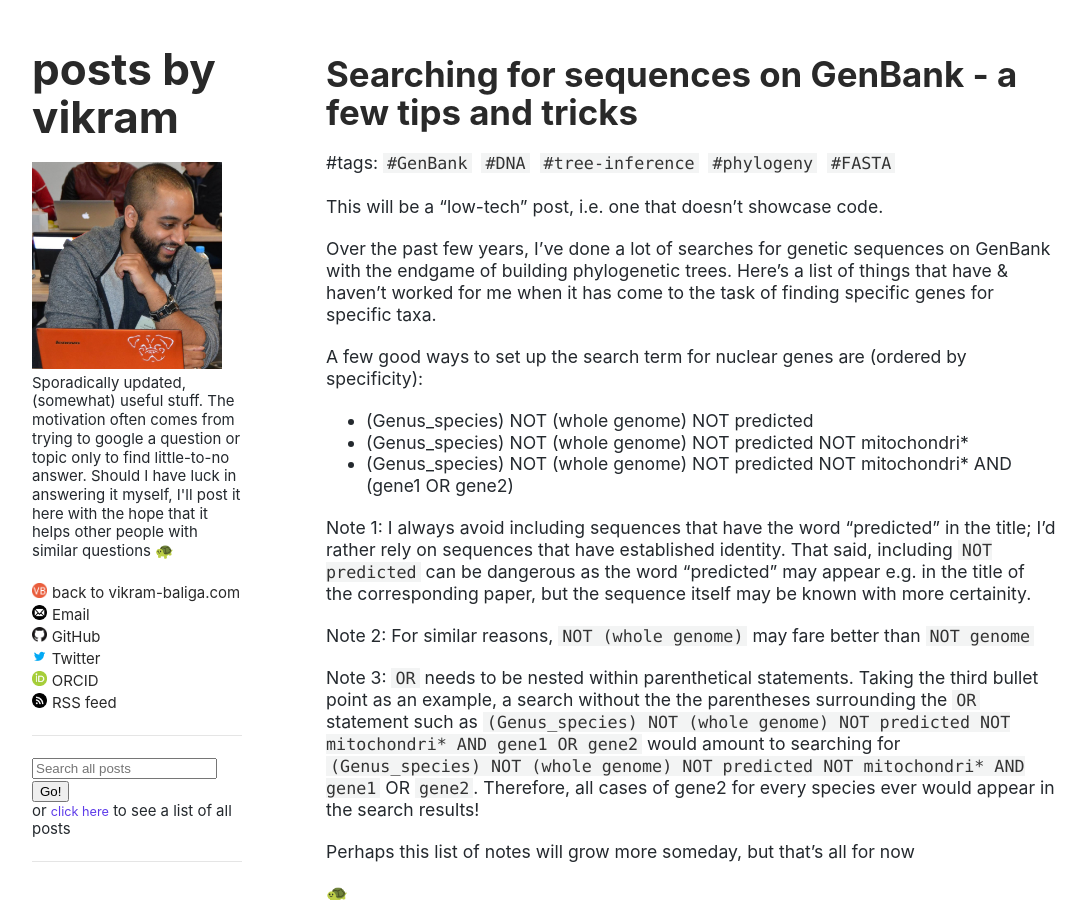
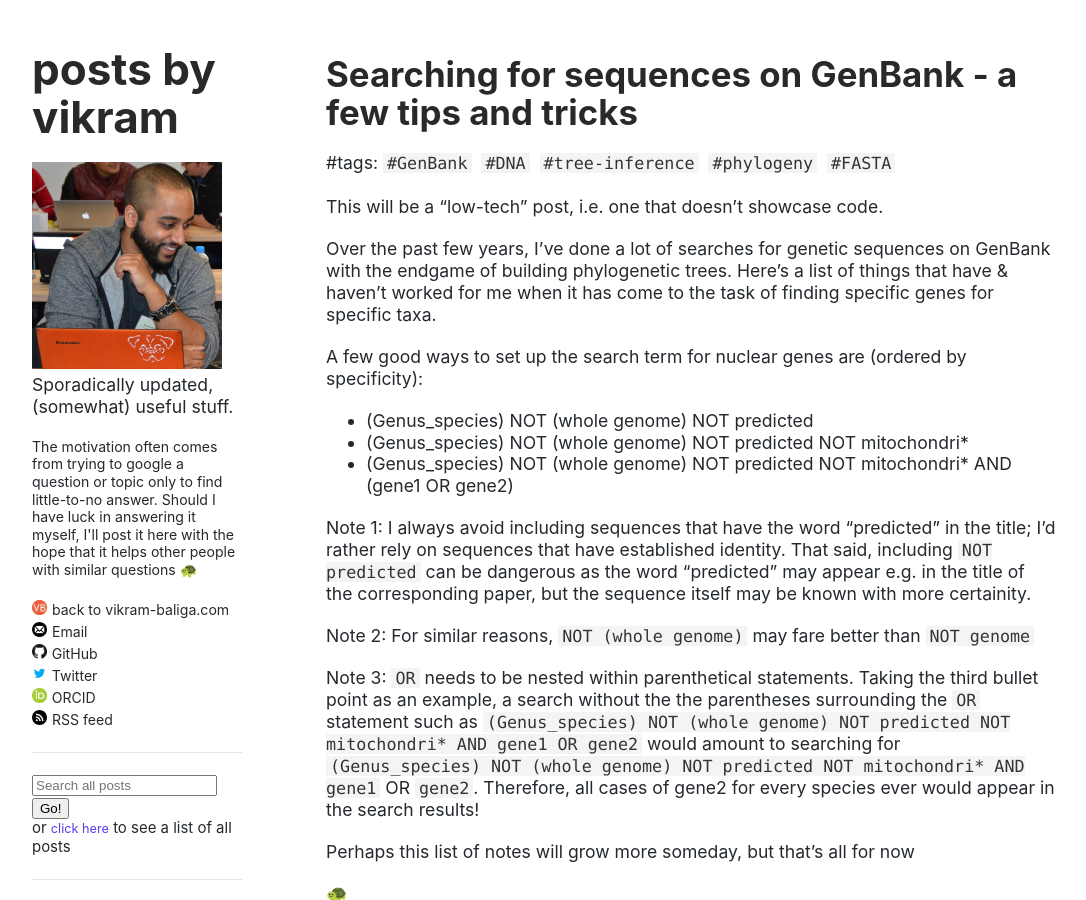
Before and after one commit to vbaliga/vbaliga.github.io, a Jekyll site: the page built from index.html, in a window 1280 px wide and 900 px high. Shown: the whole window, without its empty margins (96-1182 px from the left). Built offline with Jekyll 4.4.1, drawn with Linux system fonts in a browser that asks for light colours; a script that is not in the unit is left out; comment, search, counter and statistics services are not loaded.

Commit message:
break up description and make header fonts 0.8em

```diff
--- a/_layouts/default.html
+++ b/_layouts/default.html
@@ -18,19 +18,21 @@
 
         <a href="https://vbaliga.github.io/"><img src="/images/vikram_baliga.jpg" style="width:190px; height:207px" title="vikram-baliga" alt="vbaliga.github.io"></a>
 
-        <p style="font-size:0.85em;">Sporadically updated, (somewhat) useful stuff. The motivation often comes from trying to google a question or topic only to find little-to-no answer. Should I have luck in answering it myself, I'll post it here with the hope that it helps other people with similar questions 🐢</p>
+        <p>Sporadically updated, (somewhat) useful stuff.</p>
 
-        <p class="view" style="margin: 0; padding-top:15; padding-right:15;"><a href="https://www.vikram-baliga.com/"><img src="/images/vb32.png" style="width:15px; height:15px" title="vikram-baliga.com" alt="vikram-baliga.com"></a> <a style="font-size:0.85em;href="https://www.vikram-baliga.com/">back to vikram-baliga.com</a></p>
+        <p style="font-size:0.80em;">The motivation often comes from trying to google a question or topic only to find little-to-no answer. Should I have luck in answering it myself, I'll post it here with the hope that it helps other people with similar questions 🐢</p>
 
-        <p class="view" style="margin: 0; padding-top:15; padding-right:15;"><a href="mailto:vbaliga@zoology.ubc.ca"><img src="/images/email20.png" style="width:15px; height:15px" title="mailto:vbaliga@zoology.ubc.ca" alt="mailto:vbaliga@zoology.ubc.ca"></a> <a style="font-size:0.85em; href="mailto:vbaliga@zoology.ubc.ca">Email</a></p>
+        <p class="view" style="margin: 0; padding-top:15; padding-right:15;"><a href="https://www.vikram-baliga.com/"><img src="/images/vb32.png" style="width:15px; height:15px" title="vikram-baliga.com" alt="vikram-baliga.com"></a> <a style="font-size:0.80em;href="https://www.vikram-baliga.com/">back to vikram-baliga.com</a></p>
 
-        <p class="view" style="margin: 0; padding-top:15; padding-right:15;"><a href="https://github.com/vbaliga"><img src="/images/GitHub-Mark-64px.png" style="width:15px; height:15px" title="github.com/vbaliga" alt="github.com/vbaliga"> <a style="font-size:0.85em; href="{{ site.github.owner_url }}">GitHub</a></p>
+        <p class="view" style="margin: 0; padding-top:15; padding-right:15;"><a href="mailto:vbaliga@zoology.ubc.ca"><img src="/images/email20.png" style="width:15px; height:15px" title="mailto:vbaliga@zoology.ubc.ca" alt="mailto:vbaliga@zoology.ubc.ca"></a> <a style="font-size:0.80em; href="mailto:vbaliga@zoology.ubc.ca">Email</a></p>
 
-        <p class="view" style="margin: 0; padding-top:15; padding-right:15;"><a href="https://twitter.com/labrichthys"><img src="/images/twitter-100.png" style="width:15px; height:15px" title="@labrichthys" alt="@labrichthys"> <a style="font-size:0.85em; href="https://twitter.com/labrichthys">Twitter</a></p>
+        <p class="view" style="margin: 0; padding-top:15; padding-right:15;"><a href="https://github.com/vbaliga"><img src="/images/GitHub-Mark-64px.png" style="width:15px; height:15px" title="github.com/vbaliga" alt="github.com/vbaliga"> <a style="font-size:0.80em; href="{{ site.github.owner_url }}">GitHub</a></p>
 
-        <p class="view" style="margin: 0; padding-top:15; padding-right:15;"><a href="https://orcid.org/0000-0002-9367-8974"><img src="/images/orcid_24x24.png" style="width:15px; height:15px" title="orcid.org/0000-0002-9367-8974" alt="orcid.org/0000-0002-9367-8974"> <a style="font-size:0.85em; href="https://orcid.org/0000-0002-9367-8974">ORCID</a></p>
+        <p class="view" style="margin: 0; padding-top:15; padding-right:15;"><a href="https://twitter.com/labrichthys"><img src="/images/twitter-100.png" style="width:15px; height:15px" title="@labrichthys" alt="@labrichthys"> <a style="font-size:0.80em; href="https://twitter.com/labrichthys">Twitter</a></p>
 
-        <p class="view" style="margin: 0; padding-top:15; padding-right:15;"><a href="https://vbaliga.github.io/feed.xml"><img src="/images/appbar.rss.png" style="width:15px; height:15px" title="vbaliga.github.io/feed.xml" alt="vbaliga.github.io/feed.xml"></a> <a style="font-size:0.85em; href="https://vbaliga.github.io/feed.xml">RSS feed</a></p>
+        <p class="view" style="margin: 0; padding-top:15; padding-right:15;"><a href="https://orcid.org/0000-0002-9367-8974"><img src="/images/orcid_24x24.png" style="width:15px; height:15px" title="orcid.org/0000-0002-9367-8974" alt="orcid.org/0000-0002-9367-8974"> <a style="font-size:0.80em; href="https://orcid.org/0000-0002-9367-8974">ORCID</a></p>
+
+        <p class="view" style="margin: 0; padding-top:15; padding-right:15;"><a href="https://vbaliga.github.io/feed.xml"><img src="/images/appbar.rss.png" style="width:15px; height:15px" title="vbaliga.github.io/feed.xml" alt="vbaliga.github.io/feed.xml"></a> <a style="font-size:0.80em; href="https://vbaliga.github.io/feed.xml">RSS feed</a></p>
 
         <br>
 
```
